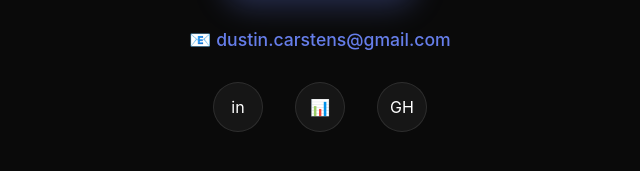
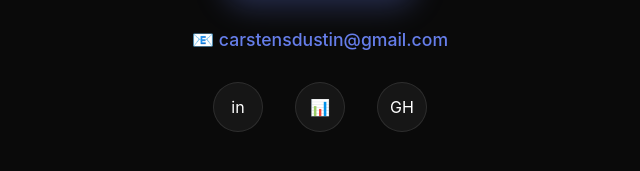
Before and after one commit to DustinCarstens/portfolio, a plain HTML site: page index.html in a window 1280 px wide. Shown: the part 4436-4607 px from the top of the page, 320-960 px from the left. Drawn offline with Linux system fonts and the light colour scheme.

Commit message:
Update index.html

```diff
--- a/index.html
+++ b/index.html
@@ -186,7 +186,7 @@
 
 
 <p style="color: #b0b0b0; margin-top: 2rem; font-size: 1.1rem;">
-    📧 <a href="mailto:dustin.carstens@gmail.com" style="color: #667eea; text-decoration: none; font-weight: 500;">dustin.carstens@gmail.com</a>
+    📧 <a href="mailto:carstensdustin@gmail.com" style="color: #667eea; text-decoration: none; font-weight: 500;">carstensdustin@gmail.com</a>
 </p>
 
                 <div class="social-links">
```
